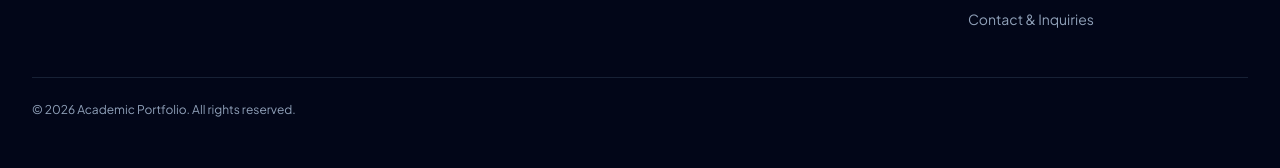
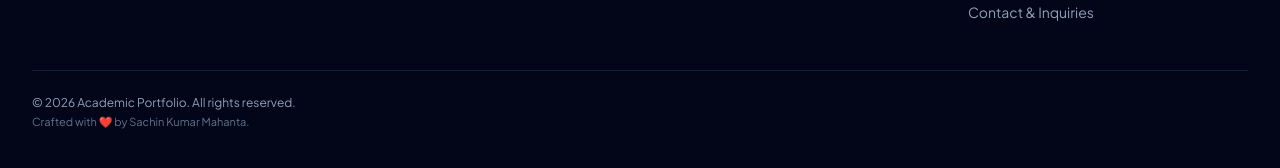
Before and after one commit to sachinkumar-2004/Research-Portfollio, a React (Vite) app in the folder client/: page / in a window 1280 px wide. Shown: the part 634-802 px from the top of the page. Built offline with nearby package versions, Linux system fonts and the light colour scheme; no server answers; the HTML template or start-up script is replaced by a standard one.

Commit message:
Add developer credit to footer

```diff
--- a/client/src/components/layout/Footer.jsx
+++ b/client/src/components/layout/Footer.jsx
@@ -94,9 +94,14 @@ export default function Footer({ profile, loading = false }) {
           </div>
         </div>
 
-        <div className="mt-12 pt-6 border-t border-slate-100 dark:border-slate-800/80 flex flex-col sm:flex-row items-center justify-between text-xs text-slate-500 dark:text-slate-400 gap-2">
-          <p>© {currentYear} {name || 'Academic Portfolio'}. All rights reserved.</p>
-          {institution && <p>{institution}</p>}
+        <div className="mt-12 pt-6 border-t border-slate-100 dark:border-slate-800/80 flex flex-col sm:flex-row items-center justify-between text-xs text-slate-500 dark:text-slate-400 gap-3">
+          <div className="text-center sm:text-left space-y-1">
+            <p>© {currentYear} {name || 'Academic Portfolio'}. All rights reserved.</p>
+            <p className="text-[11px] text-slate-400 dark:text-slate-500">
+              Crafted with ❤️ by Sachin Kumar Mahanta.
+            </p>
+          </div>
+          {institution && <p className="text-center sm:text-right">{institution}</p>}
         </div>
       </div>
     </footer>
```
